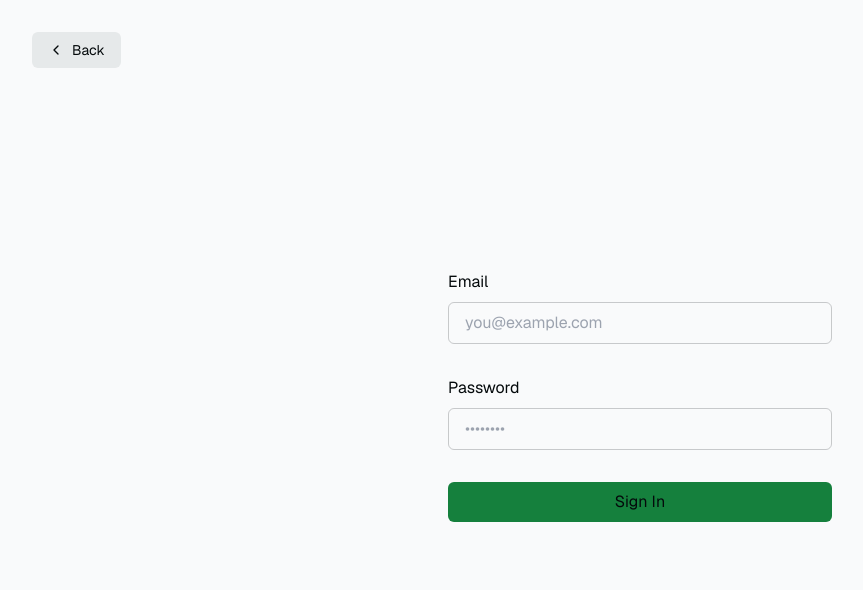
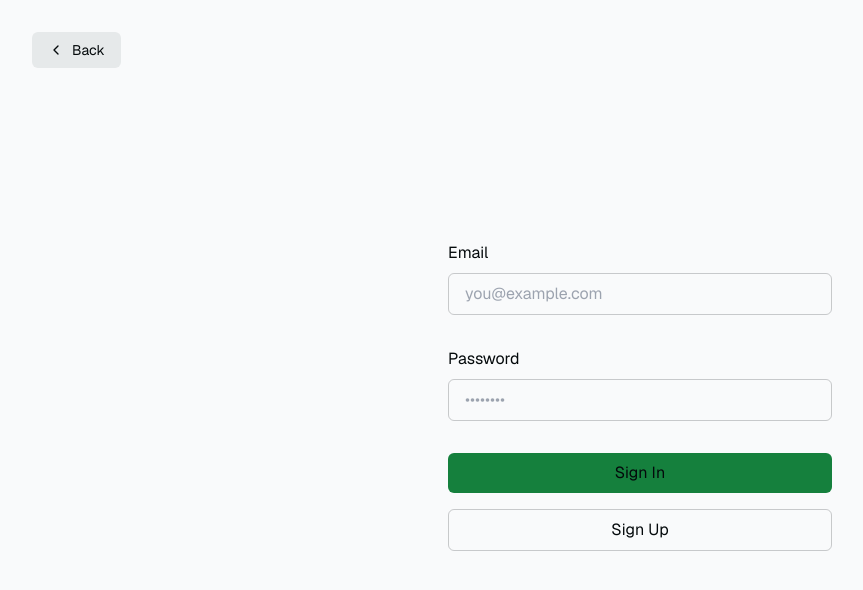
Before and after one commit to tyyin98/resumeMatch, a Next.js app: page /login in a window 1280 px wide. Shown: the top 590 px of the page, without its empty margins (0-863 px from the left). Built offline with nearby package versions, Linux system fonts and the light colour scheme.

Commit message:
restore signup

```diff
--- a/app/login/page.tsx
+++ b/app/login/page.tsx
@@ -102,13 +102,13 @@ export default function Login({
           Sign In
         </SubmitButton>
         {/* prevent users from signing up by themselves */}
-        {/* <SubmitButton
+        <SubmitButton
           formAction={signUp}
           className="border border-foreground/20 rounded-md px-4 py-2 text-foreground mb-2"
           pendingText="Signing Up..."
         >
           Sign Up
-        </SubmitButton> */}
+        </SubmitButton>
         {searchParams?.message && (
           <p className="mt-4 p-4 bg-foreground/10 text-foreground text-center">
             {searchParams.message}
--- a/app/page.tsx
+++ b/app/page.tsx
@@ -32,7 +32,7 @@ export default async function Index() {
         <Header />
         <main className="flex-1 flex flex-col gap-6">
           <h2 className="font-bold text-4xl mb-4">Login to start</h2>
-          {/* {isSupabaseConnected ? <SignUpUserSteps /> : <ConnectSupabaseSteps />} */}
+          {isSupabaseConnected ? <SignUpUserSteps /> : <ConnectSupabaseSteps />}
         </main>
       </div>
 
--- a/app/protected/page.tsx
+++ b/app/protected/page.tsx
@@ -5,6 +5,7 @@ import FetchDataSteps from "@/components/tutorial/FetchDataSteps";
 import Header from "@/components/Header";
 import { redirect } from "next/navigation";
 import ResumeMatch from "@/components/ResumeMatch/ResumeMatch";
+// import { useChat } from "ai/react";
 
 export default async function ProtectedPage() {
   const supabase = createClient();
```
